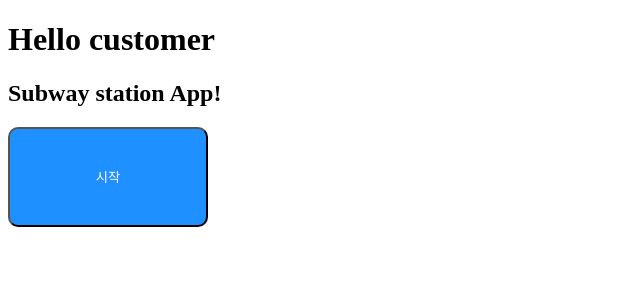
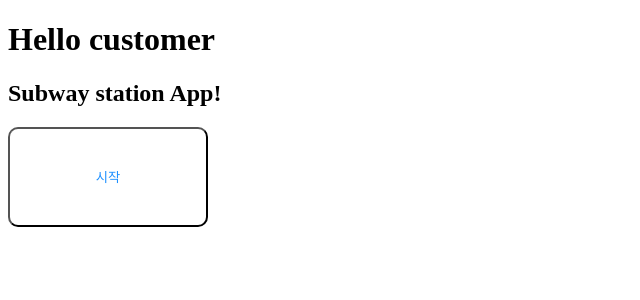
Before and after one commit to hanwoooo/react_project, a React (Create React App) app: page / in a window 1280 px wide. Shown: the top 300 px of the page, without its empty margins (0-640 px from the left). Built offline with nearby package versions, Linux system fonts and the light colour scheme.

Commit message:
Update 4 files

```diff
--- /dev/null
+++ b/public/Subway.html
@@ -0,0 +1,6 @@
+<!DOCTYPE html>
+<html lang="en">
+    <head>
+        <script src="Subway.js"></script>
+    </head>
+</html>
--- /dev/null
+++ b/src/Main.js
@@ -0,0 +1,27 @@
+import React from "react";
+function Main() {
+  //
+  function click() {
+    window.location.replace("Subway.html");
+  }
+  return (
+    <div>
+      <h1>Hello customer</h1>
+      <h2>Subway station App!</h2>
+
+      <button
+        style={{
+          width: "200px",
+          height: "100px",
+          borderRadius: 10,
+          backgroundColor: "white",
+          color: "#1E90FF",
+        }}
+        onClick={click}
+      >
+        시작
+      </button>
+    </div>
+  );
+}
+export default Main;
--- a/src/index.js
+++ b/src/index.js
@@ -1,43 +1,9 @@
 import { StrictMode } from "react";
 import { createRoot } from "react-dom/client";
 
-//import App from "./App";
-
+import Main from "./Main";
 const rootElement = document.getElementById("root");
 const root = createRoot(rootElement);
-
-function Main(){
-  function click()
-  {
-    window.location.replace('/Subway');
-  }
-  return(
-    <div>
-      <h1>Hello customer</h1>
-      <h2>Subway station App!</h2>
-
-      <button style={{
-        width:"200px",
-        height:"100px",
-        borderRadius: 10,
-        backgroundColor:"#1E90FF",
-        color:"white"
-      }}
-      onClick={click}>
-        시작
-      </button>
-    </div>
-  );
-}
-
-function Subway(){
-  var api = "	http://data.seoul.go.kr/dataList/datasetView.do?infId=OA-12764&srvType=A&serviceKind=1&currentPageNo=1";
-  return(
-    <div>
-      <h1>호선</h1>
-    </div>
-  );
-}
 
 root.render(
   <StrictMode>
```
Also changed, not shown: src/Subway.js (added, +13 -0 lines).
